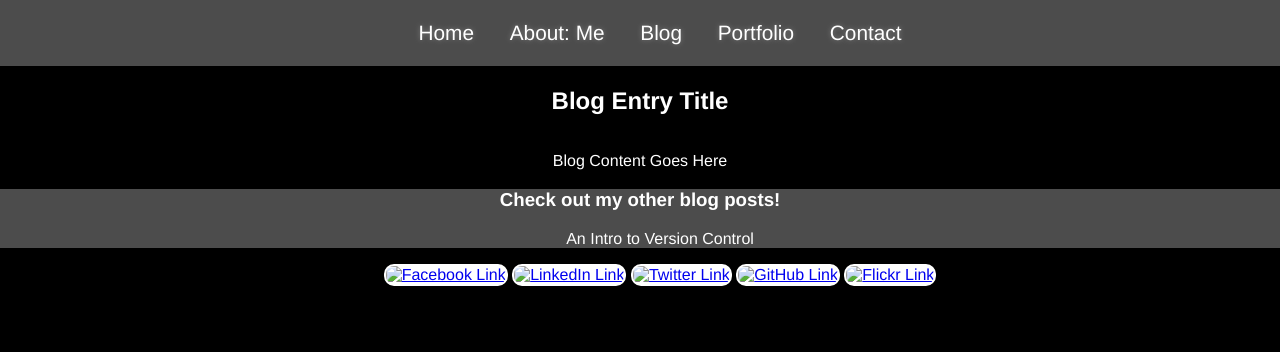
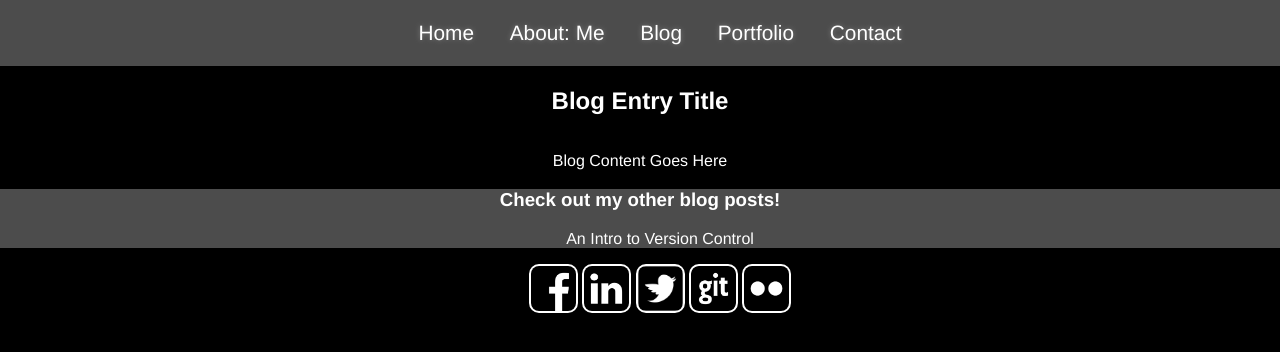
Before and after one commit to gevrah/gabezurita.github.io, a plain HTML site: page blog/blog_entries/blog-template.html in a window 1280 px wide. Drawn offline with Linux system fonts and the light colour scheme.

Commit message:
Update blog-template.html

```diff
--- a/blog/blog_entries/blog-template.html
+++ b/blog/blog_entries/blog-template.html
@@ -50,13 +50,13 @@
 
     </aside>
 
-     <footer>
+       <footer>
        <ul>
-         <li><a href="https://www.facebook.com/gzurita"><img src="imgs/Facebook.png" alt="Facebook Link"></a></li>
-         <li><a href="https://www.linkedin.com/in/gabriel-zurita-26678b15"><img src="imgs/linkedin.png" alt="LinkedIn Link"></a></li>
-         <li><a href="https://twitter.com/gabezurita"><img src="imgs/twitter-squared.png" alt="Twitter Link"></a></li>
-         <li><a href="https://github.com/gabezurita"><img src="imgs/github-icon.jpg" alt="GitHub Link"></a></li>
-         <li><a href="https://www.flickr.com/photos/gabezurita/"><img src="imgs/flickr.png" alt="Flickr Link"></a></li>
+         <li><a href="https://www.facebook.com/gzurita"><img src="../../imgs/Facebook.png" alt="Facebook Link"></a></li>
+         <li><a href="https://www.linkedin.com/in/gabriel-zurita-26678b15"><img src="../../imgs/linkedin.png" alt="LinkedIn Link"></a></li>
+         <li><a href="https://twitter.com/gabezurita"><img src="../../imgs/twitter-squared.png" alt="Twitter Link"></a></li>
+         <li><a href="https://github.com/gabezurita"><img src="../../imgs/github-icon.jpg" alt="GitHub Link"></a></li>
+         <li><a href="https://www.flickr.com/photos/gabezurita/"><img src="../../imgs/flickr.png" alt="Flickr Link"></a></li>
       </ul>
      </footer>
 
```
